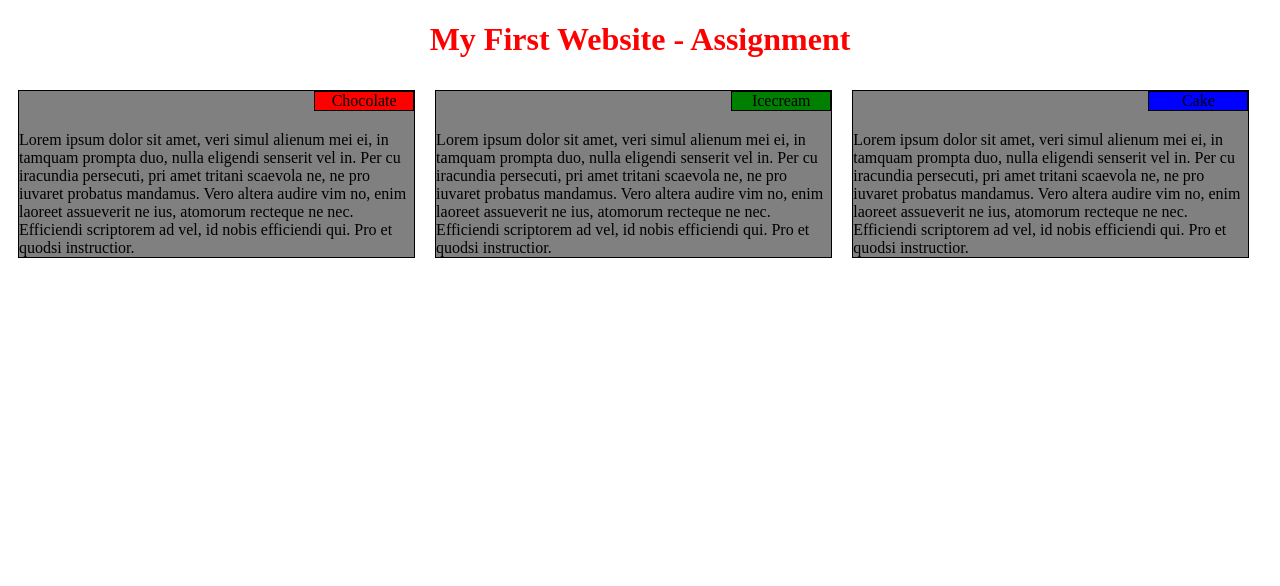
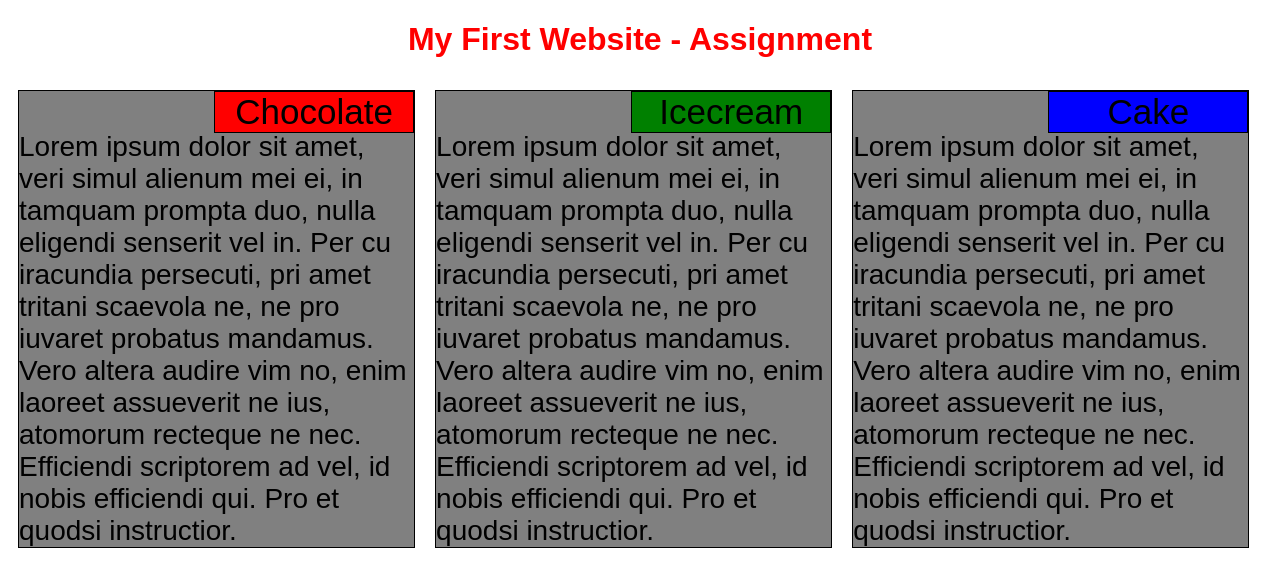
Before and after one commit to keerthu88/WebDevelopment_Coursera, a plain HTML site: page module2_solution/index.html in a window 1280 px wide. Drawn offline with Linux system fonts and the light colour scheme.

Commit message:
changes to style increase of font size

```diff
--- a/module2_solution/css/style.css
+++ b/module2_solution/css/style.css
@@ -1,5 +1,9 @@
 * {
   box-sizing: border-box;
+}
+
+body{
+	font-family: Arial, Helvetica, sans-serif;
 }
 
 h1{
@@ -14,19 +18,20 @@ h1{
   	background-color: grey;
   	border : 1px solid black;
   	margin: 10px;
-
+  	font-size: 175%;
 }
 
 div{
 	background-color: #00ffff;
 	border: 10px;
-	width : 100px;
+	width : 200px;
 	height : 30 px;
 	text-align: center;
 	position:absolute;
 	top : 0;
 	right : 0;
 	border : 1px solid black;
+	font-size: 125%;
 
 }
 
```
